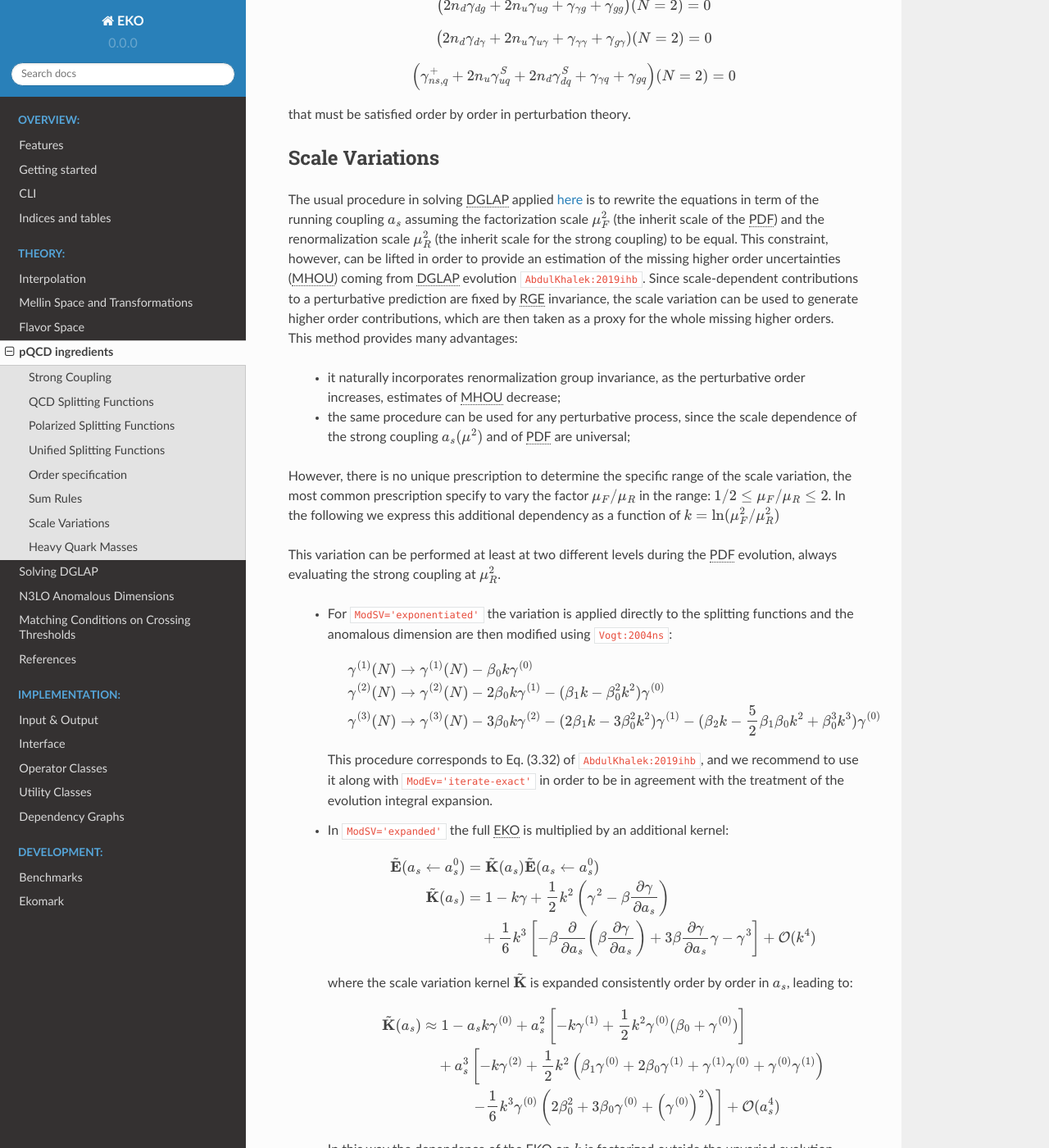
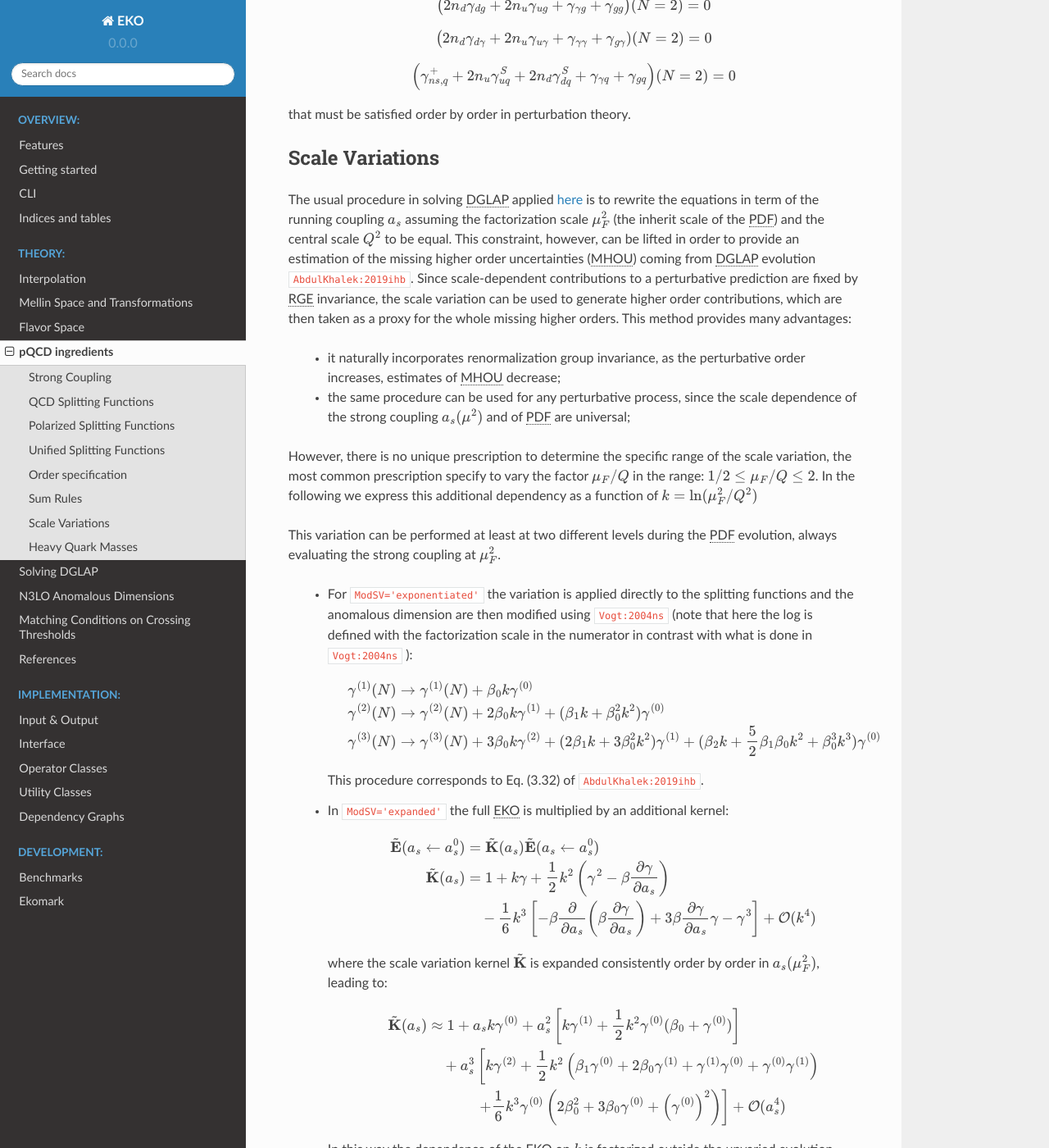
Before and after one commit to NNPDF/eko, a Sphinx documentation site: the page built from doc/source/theory/pQCD.rst, in a window 1280 px wide and 1400 px high, scrolled down 3960 px. Shown: the whole window at 82% size. Built offline with Sphinx 7.4.7 and the Read the Docs theme 2.0.0, drawn with Linux system fonts in a browser that asks for light colours; pages that are not in the unit, such as notebooks, are missing from menus; cross-references to code outside the pages are shown as plain code; some of the changed text lies outside the part shown.

Commit message:
Fix minus signs and wrong sentences

```diff
--- a/doc/source/theory/pQCD.rst
+++ b/doc/source/theory/pQCD.rst
@@ -185,8 +185,7 @@ Scale Variations
 The usual procedure in solving |DGLAP| applied :doc:`here
 </theory/DGLAP>` is to rewrite the equations in term of the running coupling
 :math:`a_s` assuming the factorization scale :math:`\mu_F^2` (the inherit scale
-of the |PDF|) and the renormalization scale :math:`\mu_R^2` (the inherit scale
-for the strong coupling) to be equal.
+of the |PDF|) and the central scale :math:`Q^2` to be equal.
 This constraint, however, can be lifted in order to provide an estimation of the
 missing higher order uncertainties (|MHOU|) coming from |DGLAP| evolution :cite:`AbdulKhalek:2019ihb`.
 Since scale-dependent contributions to a perturbative prediction are fixed by |RGE| invariance,
@@ -200,45 +199,45 @@ This method provides many advantages:
       since the scale dependence of the strong coupling :math:`a_s(\mu^2)` and of |PDF| are universal;
 
 However, there is no unique prescription to determine the specific range of the scale variation,
-the most common prescription specify to vary the factor :math:`\mu_F/\mu_R` in the range:
-:math:`1/2 \le \mu_F/\mu_R \le 2`. In the following we express this additional dependency as a function
-of :math:`k = \ln(\mu_F^2/\mu_R^2)`
+the most common prescription specify to vary the factor :math:`\mu_F/Q` in the range:
+:math:`1/2 \le \mu_F/Q \le 2`. In the following we express this additional dependency as a function
+of :math:`k = \ln(\mu_F^2/Q^2)`
 
 This variation can be performed at least at two different levels during the |PDF|
-evolution, always evaluating the strong coupling at :math:`\mu_R^2`.
+evolution, always evaluating the strong coupling at :math:`\mu_F^2`.
 
     * For ``ModSV='exponentiated'`` the variation is applied directly to the splitting functions
-      and the anomalous dimension are then modified using :cite:`Vogt:2004ns`:
+      and the anomalous dimension are then modified using :cite:`Vogt:2004ns` (note that here the log
+      is defined with the factorization scale in the numerator in contrast with what is done in
+      :cite:`Vogt:2004ns` ):
 
         .. math ::
-            \gamma^{(1)}(N) &\to \gamma^{(1)}(N) - \beta_0 k \gamma^{(0)} \\
-            \gamma^{(2)}(N) &\to \gamma^{(2)}(N) - 2 \beta_0 k \gamma^{(1)} - ( \beta_1 k - \beta_0^2 k^2) \gamma^{(0)} \\
-            \gamma^{(3)}(N) &\to \gamma^{(3)}(N) - 3 \beta_0 k \gamma^{(2)} - ( 2 \beta_1 k - 3 \beta_0^2 k^2) \gamma^{(1)} - (\beta_2 k - \frac{5}{2} \beta_1 \beta_0 k^2 + \beta_0^3 k^3) \gamma^{(0)}
+            \gamma^{(1)}(N) &\to \gamma^{(1)}(N) + \beta_0 k \gamma^{(0)} \\
+            \gamma^{(2)}(N) &\to \gamma^{(2)}(N) + 2 \beta_0 k \gamma^{(1)} + ( \beta_1 k + \beta_0^2 k^2) \gamma^{(0)} \\
+            \gamma^{(3)}(N) &\to \gamma^{(3)}(N) + 3 \beta_0 k \gamma^{(2)} + ( 2 \beta_1 k + 3 \beta_0^2 k^2) \gamma^{(1)} + (\beta_2 k + \frac{5}{2} \beta_1 \beta_0 k^2 + \beta_0^3 k^3) \gamma^{(0)}
 
-      This procedure corresponds to Eq. (3.32) of :cite:`AbdulKhalek:2019ihb`, and we recommend to use it along with
-      ``ModEv='iterate-exact'`` in order to be in agreement with the treatment of the evolution integral expansion.
+      This procedure corresponds to Eq. (3.32) of :cite:`AbdulKhalek:2019ihb`.
 
 
     * In ``ModSV='expanded'`` the full |EKO| is multiplied by an additional kernel:
 
         .. math ::
             \tilde{\mathbf{E}}(a_s \leftarrow a_s^0) & = \tilde{\mathbf{K}}(a_s) \tilde{\mathbf{E}}(a_s \leftarrow a_s^0) \\
-            \tilde{\mathbf{K}}(a_s) & = 1 - k \gamma + \frac{1}{2} k^2 \left ( \gamma^{2} - \beta \frac{\partial \gamma}{\partial a_s} \right ) \\
-            & \hspace{10pt} + \frac{1}{6} k^3 \left [ - \beta \frac{\partial}{\partial a_s} \left( \beta \frac{\partial \gamma}{\partial a_s} \right) + 3 \beta \frac{\partial \gamma}{\partial a_s} \gamma - \gamma^3 \right ] + \mathcal{O}(k^4)
+            \tilde{\mathbf{K}}(a_s) & = 1 + k \gamma + \frac{1}{2} k^2 \left ( \gamma^{2} - \beta \frac{\partial \gamma}{\partial a_s} \right ) \\
+            & \hspace{10pt} - \frac{1}{6} k^3 \left [ - \beta \frac{\partial}{\partial a_s} \left( \beta \frac{\partial \gamma}{\partial a_s} \right) + 3 \beta \frac{\partial \gamma}{\partial a_s} \gamma - \gamma^3 \right ] + \mathcal{O}(k^4)
 
-      where the scale variation kernel :math:`\tilde{\mathbf{K}}` is expanded consistently order by order in :math:`a_s`,
+      where the scale variation kernel :math:`\tilde{\mathbf{K}}` is expanded consistently order by order in :math:`a_s(\mu_F^2)`,
       leading to:
 
         .. math ::
-            \tilde{\mathbf{K}}(a_s) &\approx 1 - a_s k \gamma^{(0)} + a_s^2 \left [ - k \gamma^{(1)} + \frac{1}{2} k^2 \gamma^{(0)} (\beta_0 + \gamma^{(0)}) \right ] \\
-            & \hspace{10pt} + a_s^3 \left [ -k \gamma^{(2)} + \frac{1}{2} k^2 \left(\beta_1 \gamma^{(0)} + 2 \beta_0\gamma^{(1)}  + \gamma^{(1)}\gamma^{(0)} + \gamma^{(0)}\gamma^{(1)} \right) \right. \\
-            & \hspace{35pt} \left. - \frac{1}{6} k^3 \gamma^{(0)} \left(2 \beta_0^2 + 3 \beta_0 \gamma^{(0)} + \left(\gamma^{(0)}\right)^2 \right) \right] + \mathcal{O}(a_s^4)
+            \tilde{\mathbf{K}}(a_s) &\approx 1 + a_s k \gamma^{(0)} + a_s^2 \left [  k \gamma^{(1)} + \frac{1}{2} k^2 \gamma^{(0)} (\beta_0 + \gamma^{(0)}) \right ] \\
+            & \hspace{10pt} + a_s^3 \left [ k \gamma^{(2)} + \frac{1}{2} k^2 \left(\beta_1 \gamma^{(0)} + 2 \beta_0\gamma^{(1)}  + \gamma^{(1)}\gamma^{(0)} + \gamma^{(0)}\gamma^{(1)} \right) \right. \\
+            & \hspace{35pt} \left. + \frac{1}{6} k^3 \gamma^{(0)} \left(2 \beta_0^2 + 3 \beta_0 \gamma^{(0)} + \left(\gamma^{(0)}\right)^2 \right) \right] + \mathcal{O}(a_s^4)
 
 
       In this way the dependence of the |EKO| on :math:`k` is factorized outside the unvaried evolution kernel.
       This procedure is repeated for each different flavor patch present in the evolution path.
-      It corresponds to Eq. (3.35) of :cite:`AbdulKhalek:2019ihb`, and we recommend to use it along with
-      ``ModEv='truncated'`` in order to keep consistency with the evolution integral expansion.
+      It corresponds to Eq. (3.35) of :cite:`AbdulKhalek:2019ihb`.
 
       By construction, the corrections of the order :math:`\mathcal{O}(k^n)` will appear
       at the order :math:`n` in the expansion :math:`a_s`.
```
